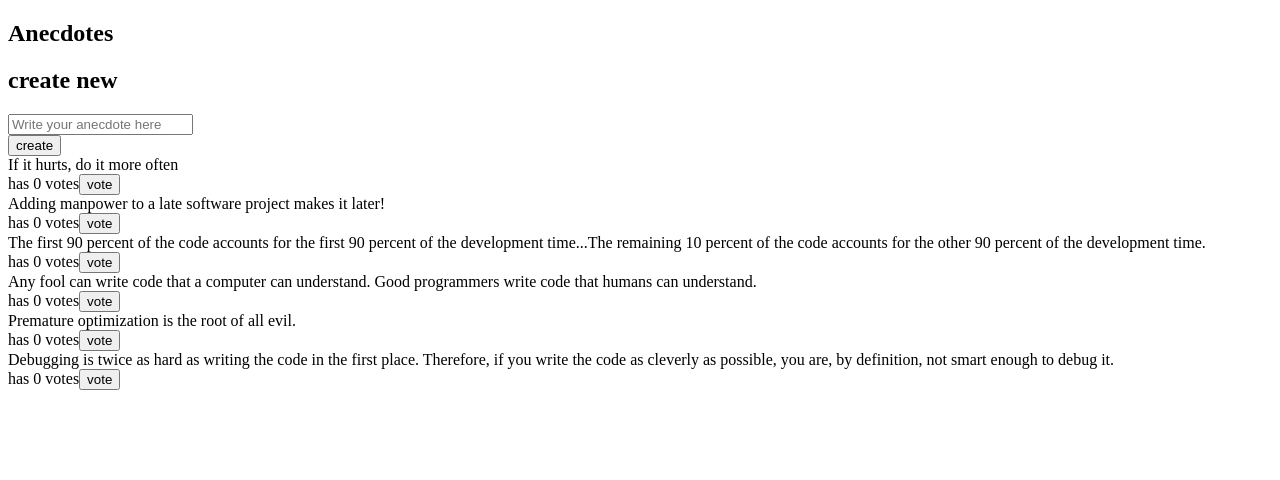
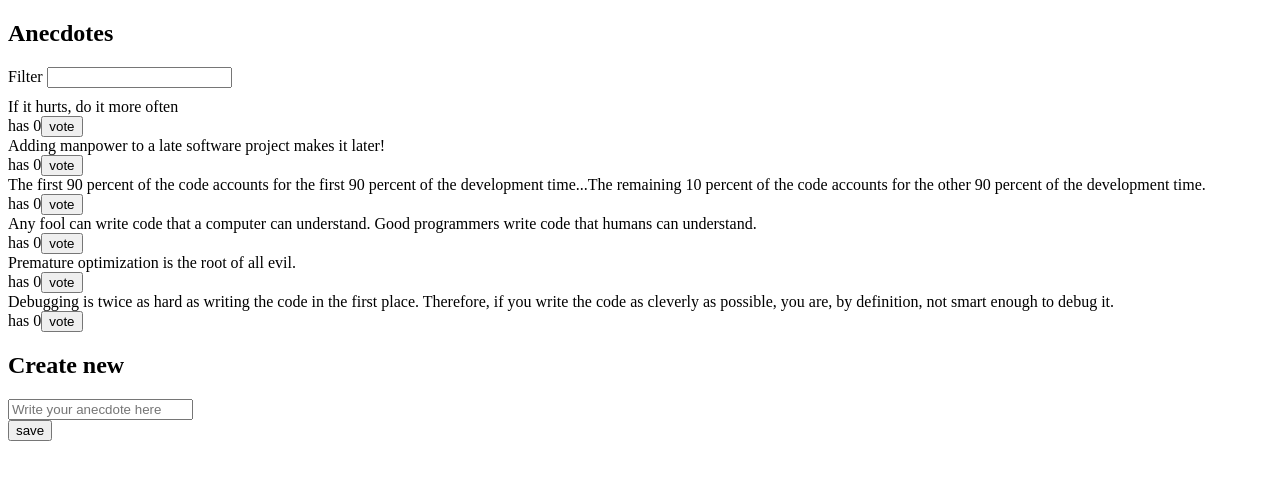
Before and after one commit to Liisukki/redux-anecdotes, a React (Vite) app: page / in a window 1280 px wide. Shown: the top 480 px of the page. Built offline with nearby package versions, Linux system fonts and the light colour scheme.

Commit message:
6.9 paremmat anekdootit, step7

```diff
--- a/src/App.jsx
+++ b/src/App.jsx
@@ -1,13 +1,14 @@
 import AnecdoteForm from './components/AnecdoteForm'
 import AnecdoteList from './components/AnecdoteList'
+import Filter from './components/Filter'
 
 const App = () => {
   return (
     <div>
       <h2>Anecdotes</h2>
+      <Filter />
+      <AnecdoteList />
       <AnecdoteForm />
-
-      <AnecdoteList />
     </div>
   )
 }
--- a/src/components/AnecdoteForm.jsx
+++ b/src/components/AnecdoteForm.jsx
@@ -14,7 +14,7 @@ const AnecdoteForm = () => {
 
   return (
     <div>
-      <h2>create new</h2>
+      <h2>Create new</h2>
       <form onSubmit={addAnecdote}>
         <div>
           <input
@@ -23,7 +23,7 @@ const AnecdoteForm = () => {
             placeholder="Write your anecdote here"
           />
         </div>
-        <button type="submit">create</button>
+        <button type="submit">save</button>
       </form>
     </div>
   )
--- a/src/components/AnecdoteList.jsx
+++ b/src/components/AnecdoteList.jsx
@@ -2,26 +2,30 @@ import { useSelector, useDispatch } from 'react-redux'
 import { voteAnecdote } from '../reducers/anecdoteReducer'
 
 const AnecdoteList = () => {
-  const anecdotes = useSelector(state => state)
   const dispatch = useDispatch()
+  const anecdotes = useSelector(({ anecdotes, filter }) => {
+    return filter
+      ? anecdotes.filter(a => a.content.toLowerCase().includes(filter.toLowerCase()))
+      : anecdotes
+  })
 
   const vote = (id) => {
-    dispatch(voteAnecdote(id)) // Käytetään action creator -funktiota
+    dispatch(voteAnecdote(id))
   }
-
-  const sortedAnecdotes = [...anecdotes].sort((a, b) => b.votes - a.votes)
 
   return (
     <div>
-      {sortedAnecdotes.map(anecdote =>
-        <div key={anecdote.id}>
-          <div>{anecdote.content}</div>
-          <div>
-            has {anecdote.votes} votes
-            <button onClick={() => vote(anecdote.id)}>vote</button>
+      {anecdotes
+        .sort((a, b) => b.votes - a.votes)
+        .map(anecdote => (
+          <div key={anecdote.id}>
+            <div>{anecdote.content}</div>
+            <div>
+              has {anecdote.votes}
+              <button onClick={() => vote(anecdote.id)}>vote</button>
+            </div>
           </div>
-        </div>
-      )}
+        ))}
     </div>
   )
 }
--- /dev/null
+++ b/src/components/Filter.jsx
@@ -0,0 +1,22 @@
+import { useDispatch } from 'react-redux'
+import { setFilter } from '../reducers/filterReducer'
+
+const Filter = () => {
+  const dispatch = useDispatch()
+
+  const handleChange = (event) => {
+    dispatch(setFilter(event.target.value))
+  }
+
+  const style = {
+    marginBottom: 10
+  }
+
+  return (
+    <div style={style}>
+      Filter <input onChange={handleChange} />
+    </div>
+  )
+}
+
+export default Filter
--- a/src/main.jsx
+++ b/src/main.jsx
@@ -1,8 +1,15 @@
 import ReactDOM from 'react-dom/client'
-import { createStore } from 'redux'
+import { createStore, combineReducers } from 'redux'
 import { Provider } from 'react-redux'
 import App from './App'
-import reducer from './reducers/anecdoteReducer'
+
+import anecdoteReducer from './reducers/anecdoteReducer'
+import filterReducer from './reducers/filterReducer'
+
+const reducer = combineReducers({
+  anecdotes: anecdoteReducer,
+  filter: filterReducer
+})
 
 const store = createStore(reducer)
 
--- /dev/null
+++ b/src/reducers/filterReducer.js
@@ -0,0 +1,17 @@
+const filterReducer = (state = '', action) => {
+    switch (action.type) {
+      case 'SET_FILTER':
+        return action.payload
+      default:
+        return state
+    }
+  }
+
+  export const setFilter = (filter) => {
+    return {
+      type: 'SET_FILTER',
+      payload: filter
+    }
+  }
+
+  export default filterReducer
```
